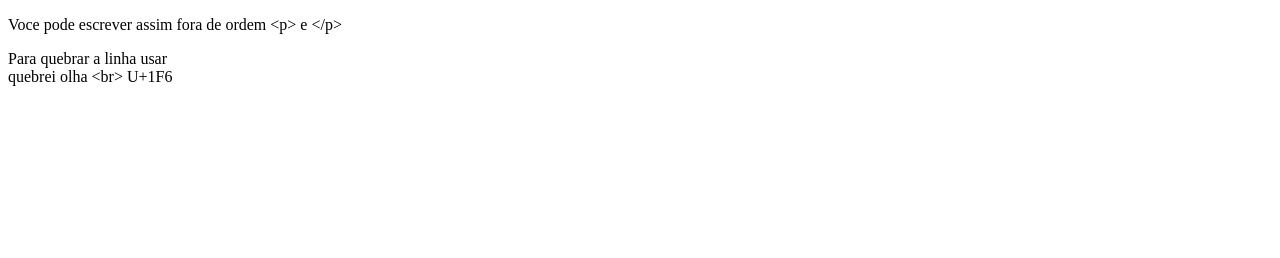
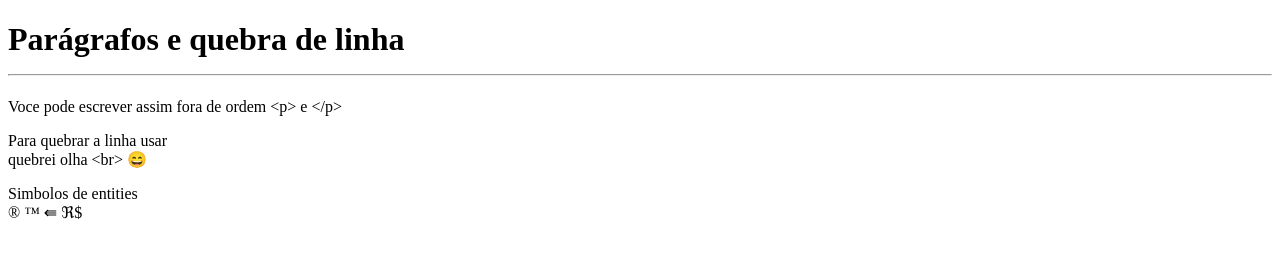
Before and after one commit to fabiobrasileiroo/Html-Css-Js, a plain HTML site: page exercios/ex002/index.html in a window 1280 px wide. Drawn offline with Linux system fonts and the light colour scheme.

Commit message:
final de exercios

```diff
--- a/exercios/ex002/index.html
+++ b/exercios/ex002/index.html
@@ -1,19 +1,28 @@
 <!DOCTYPE html>
-<html lang="en">
+<html lang="pt-br">
 <head>
     <meta charset="UTF-8">
     <meta http-equiv="X-UA-Compatible" content="IE=edge">
     <meta name="viewport" content="width=device-width, initial-scale=1.0">
-    <title>Document</title>
+    <title>Parágrafo</title>
 </head>
 <body>
+    <h1>Parágrafos e quebra de linha
+        <hr>
+    </h1>
     <p>Voce pode escrever
         assim
-        fora de ordem &lt;p&gt; e &lt;/p&gt;
+        fora de ordem &lt;p&gt; e &lt;/p&gt; <!-- Less than/ Greater than-->
     </p>
     <p>Para quebrar a linha usar
         <br> quebrei olha
         &lt;br&gt;
-        U+1F6
+        &#x1F604;
+    </p>
+    <p>Simbolos de entities<br>
+        &reg;
+        &TRADE;
+        &lAarr;
+        &real;$
     </p>
 </html>
```
